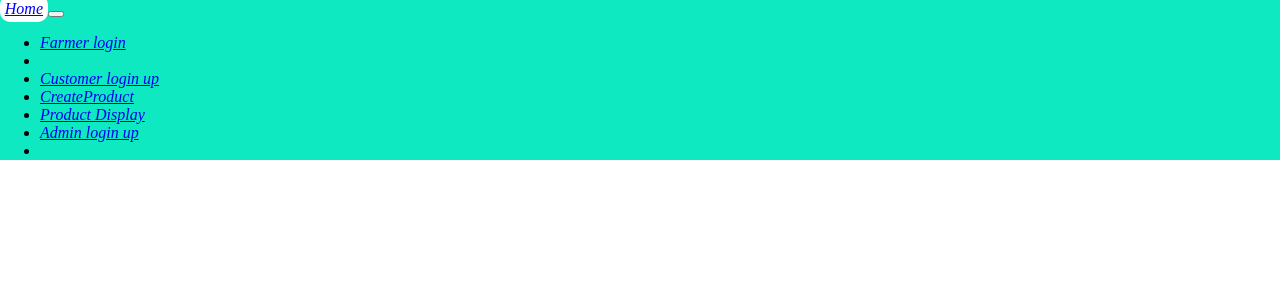
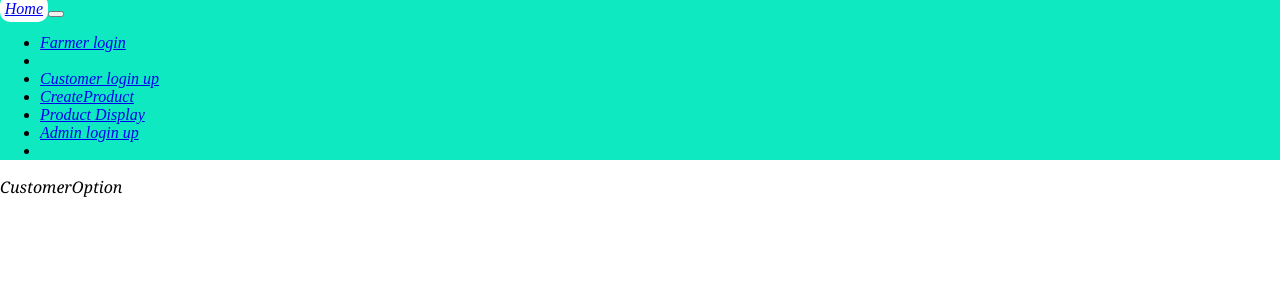
Before and after one commit to parthSoni4/DBMSProject, a React (Create React App) app in the folder client/my-app/: page /CustomerOption/customer_id/1 in a window 1280 px wide. Shown: the top 300 px of the page. Built offline with nearby package versions, Linux system fonts and the light colour scheme; the HTML template or start-up script is replaced by a standard one.

Commit message:
getting customer id

```diff
--- a/client/my-app/src/App.js
+++ b/client/my-app/src/App.js
@@ -36,7 +36,7 @@ function App() {
         <Route path="/ProductDisplay" element={<ProductDisplay></ProductDisplay>}/>
         <Route path="/CustomerLogin" element={<CustomerLogin></CustomerLogin>}/>
         <Route path="/FarmerLoginPage" element={<FarmerLoginPage></FarmerLoginPage>}/>
-        <Route path="/CustomerOption" element={<CustomerOption></CustomerOption>}/>
+        <Route path="/CustomerOption/customer_id/:customer_id" element={<CustomerOption></CustomerOption>}/>
         <Route path="/FarmerOption" element={<FarmerOption></FarmerOption>}/>
       </Routes>
     </BrowserRouter>
--- a/client/my-app/src/Components/Customer/CustomerLogin.js
+++ b/client/my-app/src/Components/Customer/CustomerLogin.js
@@ -25,7 +25,7 @@ export default function CustomerLogin() {
                 changeStatus("Welcome");
                 console.log(response.data[0].fname);
                 const customer_id=response.data[0].customer_id;
-                navigate(`../CustomerOption?customer_id=${customer_id}`);
+                navigate(`../CustomerOption/customer_id/${customer_id}`);
             }
         })
     }
--- a/client/my-app/src/Components/Customer/CustomerOption.js
+++ b/client/my-app/src/Components/Customer/CustomerOption.js
@@ -1,6 +1,9 @@
 import React from 'react'
+import {useParams} from "react-router-dom";
 
 export default function CustomerOption() {
+  let {customer_id}=useParams();
+  console.log(customer_id);
   return (
     <div>CustomerOption</div>
   )
```
